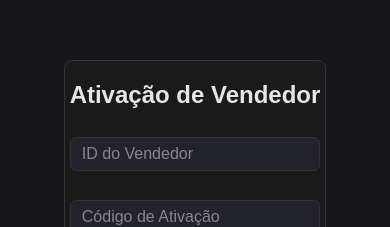
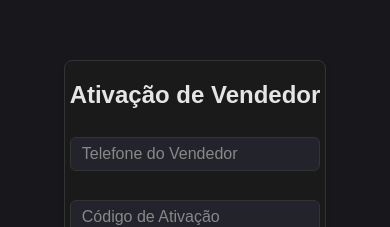
Before and after one commit to FrankRibe/ms-market-management-frontend, a React (Vite) app: page /ativacao in a window 390 px wide. Shown: the part 223-450 px from the top of the page. Built offline with nearby package versions, Linux system fonts and the light colour scheme.

Commit message:
Ajuste para autenticar com 'phone' e 'token'

```diff
--- a/src/pages/Ativacao/ativacao.jsx
+++ b/src/pages/Ativacao/ativacao.jsx
@@ -4,7 +4,7 @@ import api from "../../services/api";
 import "./ativacao.css";
 
 function Ativacao() {
-    const [sellerId, setSellerId] = useState("");
+    const [phone, setPhone] = useState("");
     const [activationCode, setActivationCode] = useState("");
     const [message, setMessage] = useState("");
     const [error, setError] = useState("");
@@ -17,7 +17,7 @@ function Ativacao() {
 
         try {
             // Substitui os placeholders na URL pelos valores reais
-            const response = await api.post(`/api/sellers/${sellerId}/activate/${activationCode}`);
+            const response = await api.post(`/api/sellers/${phone}/activate/${activationCode}`);
 
             setMessage(response.data.mensagem); // Mensagem de sucesso
             setTimeout(() => {
@@ -41,9 +41,9 @@ function Ativacao() {
             <form onSubmit={handleSubmit}>
                 <input
                     type="text"
-                    placeholder="ID do Vendedor"
-                    value={sellerId}
-                    onChange={(e) => setSellerId(e.target.value)}
+                    placeholder="Telefone do Vendedor"
+                    value={phone}
+                    onChange={(e) => setPhone(e.target.value)}
                 />
                 <input
                     type="text"
```
